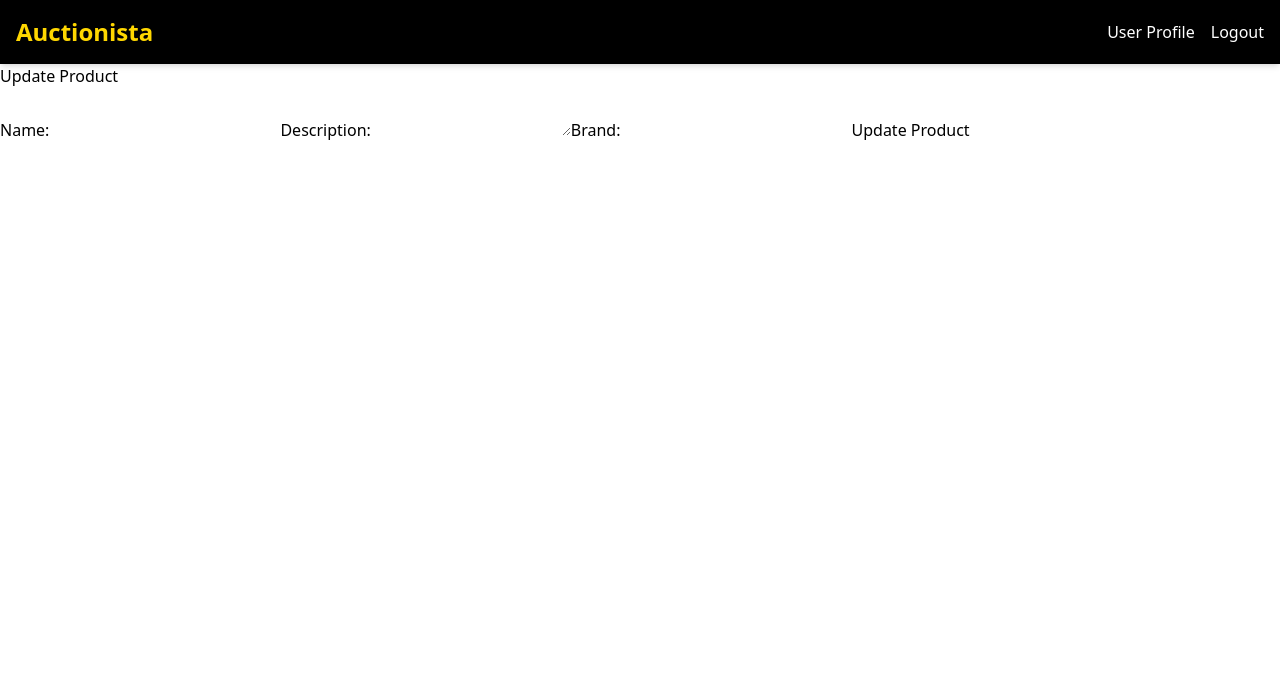
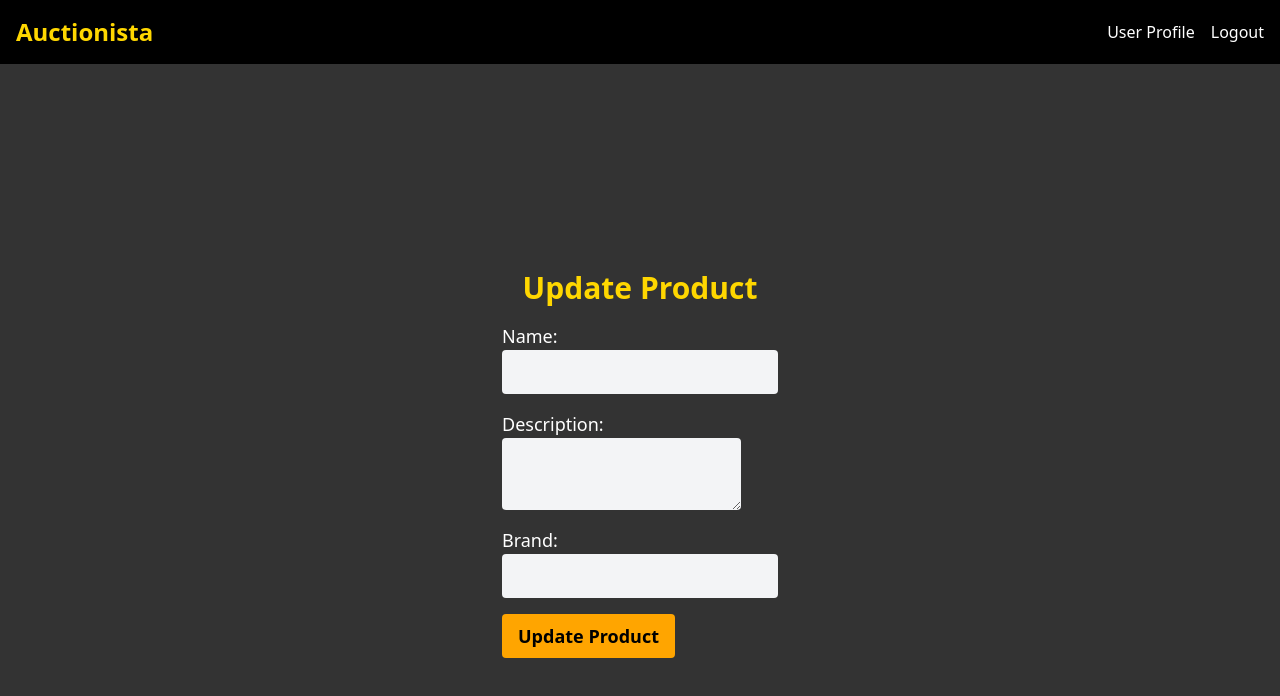
Before and after one commit to Xavieros03/auction-wear-client, a React (Create React App) app: page /products/update/1 in a window 1280 px wide. Shown: the top 696 px of the page. Built offline with nearby package versions, Linux system fonts and the light colour scheme; no server answers.

Commit message:
last commit before merging

```diff
--- a/src/components/AuctionDetails.js
+++ b/src/components/AuctionDetails.js
@@ -52,6 +52,9 @@ function AuctionDetails() {
             if (auction._id === id) {
                 setAuction(auction);
             }
+            if (auction.status === 'completed') {
+                window.location.reload();
+            }
         });
 
         return () => {
@@ -59,7 +62,7 @@ function AuctionDetails() {
         };
     }, [id]);
 
-    // Calculate the countdown timer
+
     useEffect(() => {
         if (!auction || auction.status !== 'scheduled') return;
 
--- a/src/components/ProductUpdate.js
+++ b/src/components/ProductUpdate.js
@@ -14,11 +14,9 @@ function ProductUpdate() {
     });
 
     useEffect(() => {
-
         api.get(`/products/${productId}`)
             .then((response) => {
                 setFormData(response.data);
-                console.log(response.data)
             })
             .catch((error) => {
                 console.error('Error fetching product:', error);
@@ -32,37 +30,53 @@ function ProductUpdate() {
     const handleSubmit = (e) => {
         e.preventDefault();
 
-
         api
             .put(`/products/update/${productId}`, formData)
             .then((response) => {
                 console.log('Product updated:', response.data);
-                navigate("/products/all")
-
+                navigate("/products/all");
             })
             .catch((error) => {
                 console.error('Error updating product:', error);
-
             });
     };
 
     return (
-        <div>
-            <h2>Update Product</h2>
-            <form onSubmit={handleSubmit}>
-                <label>
-                    Name:
-                    <input type="text" name="name" value={formData.name} onChange={handleChange} />
-                </label>
-                <label>
-                    Description:
-                    <textarea name="description" value={formData.description} onChange={handleChange} />
-                </label>
-                <label>
-                    Brand:
-                    <input type="text" name="brand" value={formData.brand} onChange={handleChange} />
-                </label>
-                <button type="submit">Update Product</button>
+        <div className="h-screen flex flex-col justify-center items-center bg-darkgray text-gold">
+            <h2 className="text-3xl font-semibold mb-4">Update Product</h2>
+            <form onSubmit={handleSubmit} className="text-lg space-y-4 text-black">
+                <div className="flex flex-col items-start">
+                    <label className="text-white">Name:</label>
+                    <input
+                        type="text"
+                        name="name"
+                        value={formData.name}
+                        onChange={handleChange}
+                        className="bg-gray-100 p-2 rounded focus:outline-none"
+                    />
+                </div>
+                <div className="flex flex-col items-start">
+                    <label className="text-white">Description:</label>
+                    <textarea
+                        name="description"
+                        value={formData.description}
+                        onChange={handleChange}
+                        className="bg-gray-100 p-2 rounded focus:outline-none"
+                    />
+                </div>
+                <div className="flex flex-col items-start">
+                    <label className="text-white">Brand:</label>
+                    <input
+                        type="text"
+                        name="brand"
+                        value={formData.brand}
+                        onChange={handleChange}
+                        className="bg-gray-100 p-2 rounded focus:outline-none"
+                    />
+                </div>
+                <button type="submit" className="bg-orange hover:bg-gold text-black font-bold py-2 px-4 rounded">
+                    Update Product
+                </button>
             </form>
         </div>
     );
```
Lines whose indentation alone changed are shown as unchanged.
